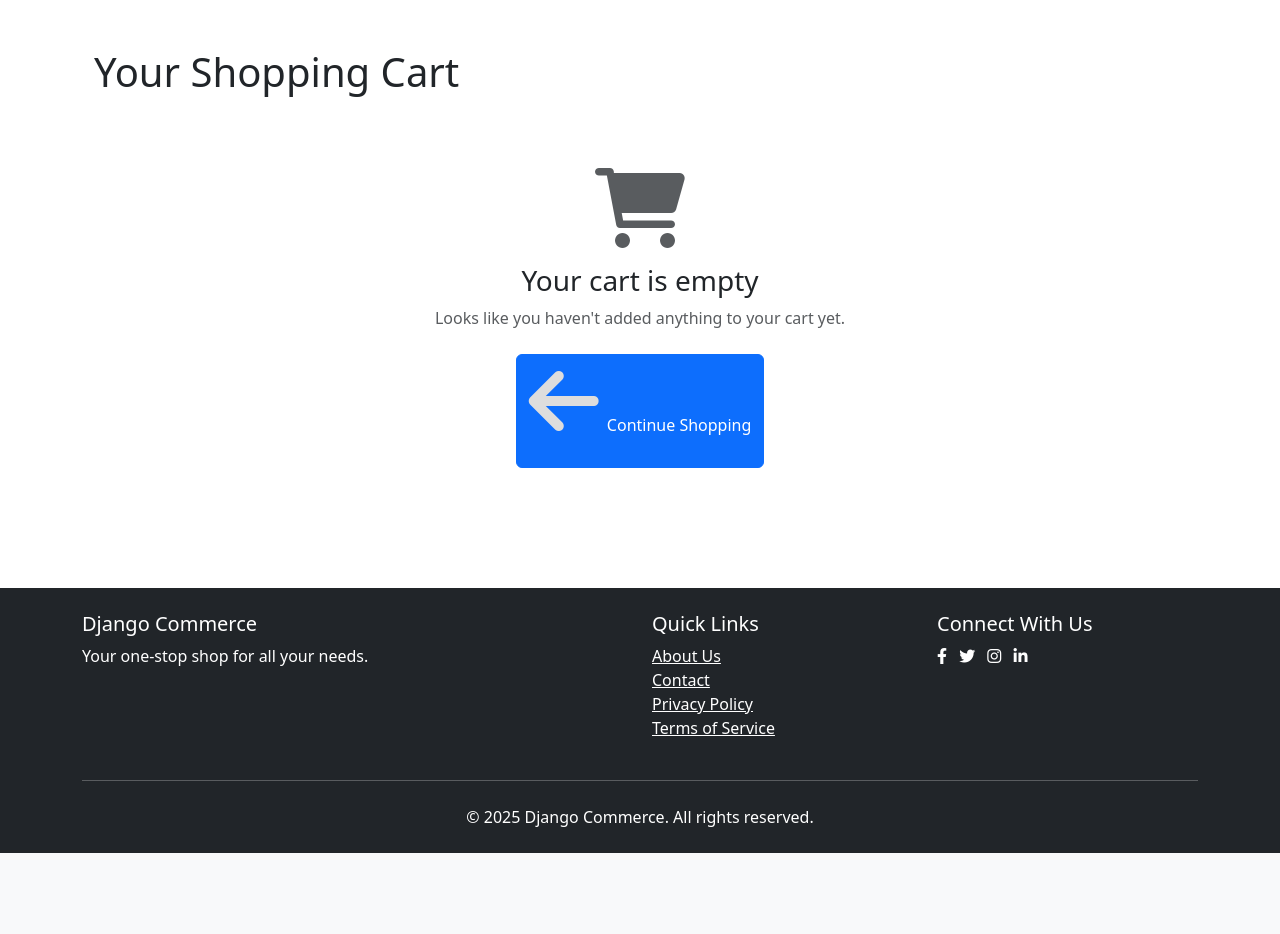
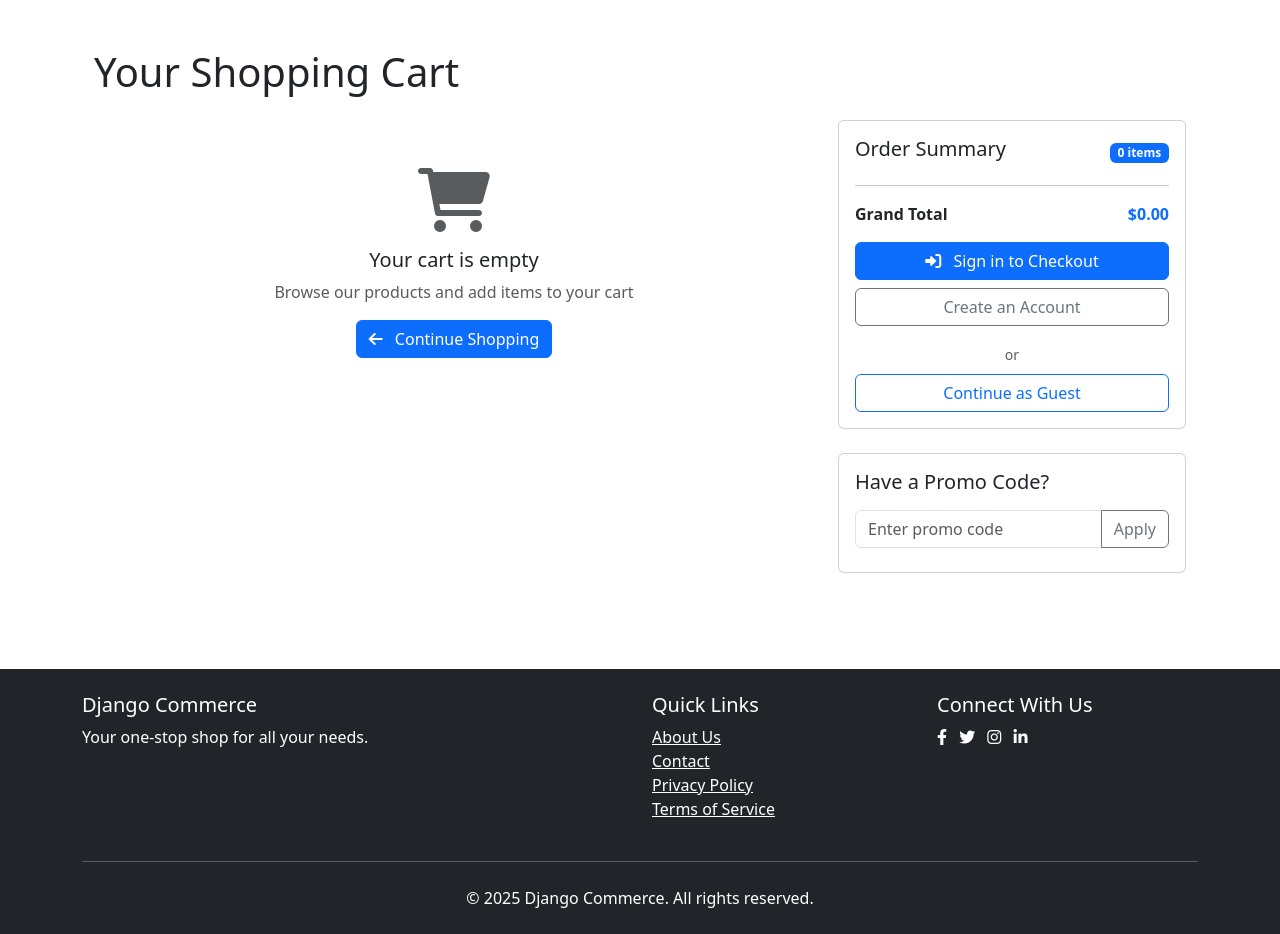
Before and after one commit to mahimsafa/django-ecommerce, a Django app: page /cart/ in a window 1280 px wide. Shown: the part 56-990 px from the top of the page. Before the commit the page ends 909 px from the top, so only its background shows below. Run offline with Django 5.2, Linux system fonts and the light colour scheme; tables that the repository leaves empty hold one stand-in row (values such as "Sample post").

Commit message:
feat: Multi-store cart, admin improvements, total calc

```diff
--- a/cart/templates/cart/cart.html
+++ b/cart/templates/cart/cart.html
@@ -62,66 +62,116 @@
 <div class="container mt-4 cart-container">
     <h1 class="mb-4">Your Shopping Cart</h1>
 
-    {% if cart and items|length > 0 %}
+    {% if cart %}
+        <!-- Debug Info -->
+        <div class="alert alert-info d-none">
+            <p>Cart ID: {{ cart.id }}</p>
+            <p>Store Items: {{ store_items|length }}</p>
+            <p>All Items: {{ items|length }}</p>
+            {% for store, items in store_items.items %}
+                <p>Store: {{ store.name }} - {{ items|length }} items</p>
+            {% endfor %}
+        </div>
+
         <div class="row">
             <div class="col-md-8">
+                {% if not store_items %}
+                    <div class="text-center p-5">
+                        <i class="fas fa-shopping-cart fa-4x text-muted mb-3"></i>
+                        <h5>Your cart is empty</h5>
+                        <p class="text-muted">Browse our products and add items to your cart</p>
+                        <a href="{% url 'store_front:home' %}" class="btn btn-primary">
+                            <i class="fas fa-arrow-left me-2"></i> Continue Shopping
+                        </a>
+                    </div>
+                {% else %}
+                    {% for store, items in store_items.items %}
                     <div class="card mb-4">
-                    <div class="card-body">
+                        <div class="card-header bg-light d-flex justify-content-between align-items-center">
+                            <h5 class="mb-0">{{ store.name }}</h5>
+                            <span class="badge bg-primary">{{ items|length }} item{{ items|length|pluralize }}</span>
+                        </div>
+                        <div class="card-body p-0">
                             {% for item in items %}
-                            <div class="row mb-4 cart-item" data-item-id="{{ item.id }}">
-                                <div class="col-md-3">
-                                    {% if item.variant.product.images.first %}
-                                        <img src="{{ item.variant.product.images.first.image.url }}"
-                                             class="img-fluid product-image"
-                                             alt="{{ item.variant.product.name }}"
-                                             data-variant-id="{{ item.variant.id }}">
+                            <div class="p-3 {% if not forloop.last %}border-bottom{% endif %}">
+                                <div class="d-flex">
+                                    <div class="flex-shrink-0 me-3" style="width: 120px; height: 120px; overflow: hidden;">
+                                        {% with item.variant.images.first as image %}
+                                            {% if image %}
+                                                <img src="{{ image.image.url }}" alt="{{ item.variant.product.name }}" class="img-fluid rounded" style="width: 100%; height: 100%; object-fit: cover;">
                                             {% else %}
-                                        <div class="bg-light text-center p-5">
-                                            <i class="fas fa-image fa-3x text-muted"></i>
+                                                <div class="bg-light d-flex align-items-center justify-content-center rounded" style="width: 100%; height: 100%;">
+                                                    <i class="fas fa-image fa-2x text-muted"></i>
                                                 </div>
                                             {% endif %}
+                                        {% endwith %}
                                     </div>
-                                <div class="col-md-6">
-                                    <h5>{{ item.variant.product.name }}</h5>
-                                    {% if item.variant.name %}
-                                        <p class="text-muted">Variant: {{ item.variant.name }}</p>
+                                    <div class="flex-grow-1">
+                                        <div class="d-flex justify-content-between align-items-start">
+                                            <div>
+                                                <h6 class="mb-1">{{ item.variant.product.name }}</h6>
+                                                <p class="mb-1 text-muted small">
+                                                    {{ item.variant.get_variant_display }}
+                                                    {% if item.variant.sku %}
+                                                        <br>SKU: {{ item.variant.sku }}
                                                     {% endif %}
-                                    <p class="text-muted">SKU: {{ item.variant.sku }}</p>
-                                    <p class="text-muted">${{ item.unit_price|floatformat:2 }} each</p>
-
-                                    <div class="d-flex align-items-center mt-3">
-                                        <button type="button"
-                                                class="btn btn-outline-danger btn-sm remove-item"
-                                                data-item-id="{{ item.id }}"
-                                                data-variant-id="{{ item.variant.id }}">
-                                            <i class="fas fa-trash me-1"></i> Remove
+                                                </p>
+                                                <div class="d-flex align-items-center mt-2">
+                                                    <form action="{% url 'cart:update_cart_item' item.id %}" method="post" class="d-flex align-items-center me-3">
+                                                        {% csrf_token %}
+                                                        <input type="hidden" name="action" value="update">
+                                                        <button type="button" class="btn btn-sm btn-outline-secondary quantity-decrease" data-item-id="{{ item.id }}">-</button>
+                                                        <input type="number" name="quantity" value="{{ item.quantity }}" min="1" max="{{ item.variant.stock_quantity }}" class="form-control form-control-sm quantity-input mx-2" style="width: 60px; text-align: center;" data-item-id="{{ item.id }}">
+                                                        <button type="button" class="btn btn-sm btn-outline-secondary quantity-increase" data-item-id="{{ item.id }}">+</button>
+                                                    </form>
+                                                    <form action="{% url 'cart:update_cart_item' item.id %}" method="post" class="d-inline">
+                                                        {% csrf_token %}
+                                                        <input type="hidden" name="action" value="remove">
+                                                        <button type="submit" class="btn btn-link text-danger p-0" style="font-size: 0.8rem;">
+                                                            <i class="far fa-trash-alt me-1"></i> Remove
                                                         </button>
+                                                    </form>
                                                 </div>
                                             </div>
-                                <div class="col-md-3 text-end">
-                                    <div class="input-group mb-3" style="max-width: 120px;">
-                                        <button class="btn btn-outline-secondary btn-sm quantity-decrease" type="button" data-item-id="{{ item.id }}">-</button>
-                                        <input type="number"
-                                               class="form-control text-center quantity-input"
-                                               value="{{ item.quantity }}"
-                                               min="1"
-                                               max="{{ item.variant.stock_quantity|default:99 }}"
-                                               data-item-id="{{ item.id }}"
-                                               data-variant-id="{{ item.variant.id }}"
-                                               aria-label="Quantity">
-                                        <button class="btn btn-outline-secondary btn-sm quantity-increase" type="button" data-item-id="{{ item.id }}">+</button>
+                                            <div class="text-end">
+                                                <h6 class="mb-1">${{ item.unit_price|floatformat:2 }}</h6>
+                                                <small class="text-muted">${{ item.get_subtotal|floatformat:2 }} total</small>
                                             </div>
-                                    <h5 class="mt-2 item-subtotal">${{ item.get_subtotal|floatformat:2 }}</h5>
+                                        </div>
+                                        <div class="mt-2">
                                             <div class="availability-badge badge {% if item.variant.stock_quantity > 5 %}bg-success{% else %}bg-warning text-dark{% endif %}">
                                                 {% if item.variant.stock_quantity > 5 %}In Stock{% else %}Low Stock{% endif %}
                                             </div>
                                         </div>
                                     </div>
-                            {% if not forloop.last %}<hr>{% endif %}
+                                </div>
+                            </div>
                             {% endfor %}
                         </div>
+                        <div class="card-footer bg-light">
+                            <div class="d-flex justify-content-between align-items-center">
+                                <div>
+                                    <span class="text-muted">Subtotal:</span>
+                                    <span class="fw-bold">${{ cart.get_subtotal_for_store|floatformat:2 }}</span>
                                 </div>
-
+                                <div>
+                                    <span class="text-muted">Shipping:</span>
+                                    <span class="fw-bold">${{ cart.get_shipping_for_store|floatformat:2 }}</span>
+                                </div>
+                                <div>
+                                    <span class="text-muted">Tax:</span>
+                                    <span class="fw-bold">${{ cart.get_tax_for_store|floatformat:2 }}</span>
+                                </div>
+                                <div class="h5 mb-0">
+                                    <span class="text-muted">Total:</span>
+                                    <span class="text-primary">${{ cart.get_total_for_store|floatformat:2 }}</span>
+                                </div>
+                            </div>
+                        </div>
+                    </div>
+                    {% endfor %}
+                {% endif %}
+                {% if store_items %}
                 <div class="d-flex justify-content-between mb-4">
                     <a href="{% url 'store_front:home' %}" class="btn btn-outline-secondary">
                         <i class="fas fa-arrow-left me-2"></i> Continue Shopping
@@ -133,6 +183,7 @@
                         </button>
                     </form>
                 </div>
+                {% endif %}
             </div>
 
             <!-- Order Summary Card -->
@@ -141,32 +192,43 @@
                     <div class="card-body">
                         <div class="d-flex justify-content-between align-items-center mb-3">
                             <h5>Order Summary</h5>
-                            <span class="badge bg-secondary">{{ cart.items.count }} item{% if cart.items.count != 1 %}s{% endif %}</span>
+                            <span class="badge bg-primary">{{ cart.total_items }} item{{ cart.total_items|pluralize }}</span>
                         </div>
-                        <div class="d-flex justify-content-between mb-2">
+
+                        <div class="mb-3">
+                            {% for store in stores %}
+                            <div class="mb-3">
+                                <h6 class="mb-2">{{ store.name }}</h6>
+                                <div class="d-flex justify-content-between mb-1 small">
                                     <span>Subtotal</span>
-                            <span class="cart-subtotal">${{ cart.get_subtotal|floatformat:2 }}</span>
+                                    <span>${{ cart.get_subtotal_for_store|floatformat:2 }}</span>
                                 </div>
-                        <div class="d-flex justify-content-between mb-2">
+                                <div class="d-flex justify-content-between mb-1 small">
                                     <span>Shipping</span>
-                            <span id="shipping-cost">{% if cart.get_shipping_cost %}${{ cart.get_shipping_cost|floatformat:2 }}{% else %}Calculated at checkout{% endif %}</span>
+                                    <span>${{ cart.get_shipping_for_store|floatformat:2 }}</span>
                                 </div>
-                        <div class="d-flex justify-content-between mb-2">
+                                <div class="d-flex justify-content-between mb-2 small">
                                     <span>Tax</span>
-                            <span id="tax-amount">{% if cart.get_tax %}${{ cart.get_tax|floatformat:2 }}{% else %}Calculated at checkout{% endif %}</span>
+                                    <span>${{ cart.get_tax_for_store|floatformat:2 }}</span>
                                 </div>
+                                <div class="d-flex justify-content-between fw-bold border-top pt-2 mb-3">
+                                    <span>Store Total</span>
+                                    <span>${{ cart.get_total_for_store|floatformat:2 }}</span>
+                                </div>
+                            </div>
+                            {% endfor %}
+
                             <hr>
-                        <div class="d-flex justify-content-between mb-4">
-                            <h5>Total</h5>
-                            <h5 class="cart-total">${{ cart.get_total|floatformat:2 }}</h5>
+                            <div class="d-flex justify-content-between fw-bold">
+                                <span>Grand Total</span>
+                                <span class="text-primary">${{ cart.get_grand_total|floatformat:2 }}</span>
+                            </div>
                         </div>
 
                         {% if user.is_authenticated %}
-                            <button class="btn btn-primary w-100" disabled
-                                    data-bs-toggle="tooltip"
-                                    title="Checkout functionality coming soon">
+                            <a href="#" class="btn btn-primary w-100 mb-2 disabled">
                                 Proceed to Checkout
-                            </button>
+                            </a>
                         {% else %}
                             <div class="d-grid gap-2">
                                 <a href="{% url 'login' %}?next={% url 'cart:view' %}" class="btn btn-primary">
@@ -204,14 +266,13 @@
     <div class="empty-cart text-center py-5">
         <div class="mb-4">
             <i class="fas fa-shopping-cart fa-4x text-muted mb-3"></i>
-            <h3>Your cart is empty</h3>
-            <p class="text-muted">Looks like you haven't added anything to your cart yet.</p>
-        </div>
-        <a href="{% url 'store_front:home' %}" class="btn btn-primary">
-            <i class="fas fa-arrow-left me-1"></i> Continue Shopping
+            <h5>Your cart is empty</h5>
+            <p class="text-muted">You haven't added any items to your cart yet.</p>
+            <a href="{% url 'store_front:home' %}" class="btn btn-primary mt-3">
+                <i class="fas fa-shopping-bag me-2"></i> Continue Shopping
             </a>
         </div>
-    {% endif %}
+    </div>{% endif %}
 </div>
 {% endblock %}
 
--- a/cart/views.py
+++ b/cart/views.py
@@ -18,11 +18,8 @@
         store = variant.product.store
         quantity = int(request.POST.get('quantity', 1))
 
-        # Store the current store ID in session for future requests
-        request.session['current_store_id'] = store.id
-
         # Get or create cart for the user/session
-        cart = Cart.objects.get_or_create_cart(request, store)
+        cart = Cart.objects.get_or_create_cart(request)
 
         # Get or create cart item
         cart_item, created = CartItem.objects.get_or_create(
@@ -42,7 +39,7 @@
         cart.save()
 
         # Debug output
-        print(f"Added to cart - Product: {variant.product.name}, Qty: {quantity}, Cart ID: {cart.id}")
+        print(f"Added to cart - Product: {variant.product.name}, Store: {store.name}, Qty: {quantity}, Cart ID: {cart.id}")
         print(f"Current cart items: {cart.items.count()}")
 
         is_ajax = request.headers.get('X-Requested-With') == 'XMLHttpRequest'
@@ -51,23 +48,18 @@
             return JsonResponse({
                 'success': True,
                 'message': 'Item added to cart',
-                'cart_count': cart.items.count(),
-                'cart_total': str(cart.get_total())
+                'cart_count': cart.items.count()
             })
 
-        messages.success(request, f'Added {variant.product.name} to your cart')
-        return redirect(request.META.get('HTTP_REFERER', 'store_front:home'))
+        messages.success(request, f"Added {variant.product.name} to your cart.")
+        return redirect('cart:view')
 
     except Exception as e:
-        import traceback
-        print(f"Error in add_to_cart: {str(e)}")
-        print(traceback.format_exc())
-
+        print(f"Error adding to cart: {str(e)}")
         if request.headers.get('X-Requested-With') == 'XMLHttpRequest':
-            return JsonResponse({
-                'success': False,
-                'message': f'Error adding item to cart: {str(e)}'
-            }, status=400)
+            return JsonResponse({'success': False, 'error': str(e)}, status=400)
+        messages.error(request, f"Error adding item to cart: {str(e)}")
+        return redirect('store_front:home')
 
         messages.error(request, 'Error adding item to cart. Please try again.')
         return redirect(request.META.get('HTTP_REFERER', 'store_front:home'))
@@ -78,38 +70,9 @@
 def cart_count(request):
     try:
         count = 0
-        store_id = request.session.get('current_store_id')
-
-        if not store_id:
-            # If no store in session, try to get the first store
-            store = Store.objects.first()
-            if store:
-                store_id = store.id
-                request.session['current_store_id'] = store_id
-
-        if store_id:
-            if request.user.is_authenticated:
-                # For authenticated users, get their active cart
-                cart = Cart.objects.filter(
-                    user=request.user,
-                    store_id=store_id,
-                    is_active=True
-                ).first()
-                if cart:
-                    count = cart.items.count()
-            else:
-                # For anonymous users, use session key
-                if not request.session.session_key:
-                    request.session.save()  # Ensure session exists for guest users
-                else:
-                    cart = Cart.objects.filter(
-                        session_key=request.session.session_key,
-                        store_id=store_id,
-                        is_active=True
-                    ).first()
-                    if cart:
-                        count = cart.items.count()
-
+        cart = Cart.objects.get_or_create_cart(request)
+        if cart:
+            count = cart.items.count()
         return JsonResponse({'count': count, 'status': 'success'})
     except Exception as e:
         import traceback
@@ -121,37 +84,30 @@
 
     def get(self, request, *args, **kwargs):
         try:
-            # Get store from session or use the first available store
-            store_id = request.session.get('current_store_id')
-            if store_id:
-                store = Store.objects.filter(id=store_id).first()
+            cart = Cart.objects.get_or_create_cart(request)
 
-            # If no store in session or not found, get the first store
-            if not store_id or not store:
-                store = Store.objects.first()
-                if store:
-                    request.session['current_store_id'] = store.id
-
-            if not store:
-                messages.error(request, "No store available. Please try again later.")
-                return render(request, self.template_name, {'cart': None, 'items': []})
-
-            # Get or create cart for the current user/session
-            cart = Cart.objects.get_or_create_cart(request, store)
-
-            # Get items with product and variant details
-            items = cart.items.select_related('variant__product').all()
+            # Group items by store
+            store_items = cart.get_items_by_store()
 
             # Debug output
+            print("\n=== CART DEBUG ===")
             print(f"Cart ID: {cart.id}")
-            print(f"Items in cart: {items.count()}")
-            for item in items:
-                print(f"- {item.variant.product.name} (Qty: {item.quantity})")
+            print(f"Total items: {cart.items.count()}")
+            print(f"Stores in cart: {len(store_items)}")
+            for store, items in store_items.items():
+                print(f"- {store.name} (ID: {store.id}): {len(items)} items")
+                for item in items:
+                    print(f"  - {item.variant.product.name} (Qty: {item.quantity})")
+            print("==================\n")
+
+            # Get all items for backward compatibility
+            all_items = cart.items.select_related('variant__product__store').all()
 
             context = {
                 'cart': cart,
-                'items': items,
-                'store': store
+                'items': all_items,  # For backward compatibility
+                'store_items': store_items,
+                'stores': store_items.keys()
             }
             return render(request, self.template_name, context)
 
@@ -160,7 +116,7 @@
             print(f"Error in CartView: {str(e)}")
             print(traceback.format_exc())
             messages.error(request, f"Error loading cart. Please try again.")
-            return render(request, self.template_name, {'cart': None, 'items': [], 'store': None})
+            return render(request, self.template_name, {'cart': None, 'store_items': {}})
 
 @require_http_methods(["POST"])
 def update_cart_item(request, item_id):
```
Also changed, not shown: cart/admin.py (+26 -8 lines), cart/models.py (+70 -28 lines). Lines whose indentation alone changed are shown as unchanged.
